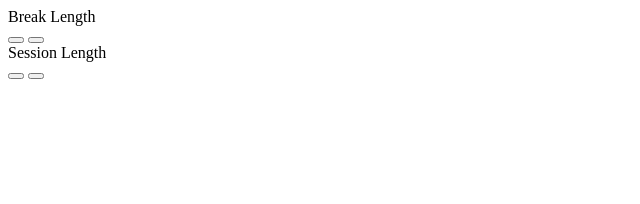
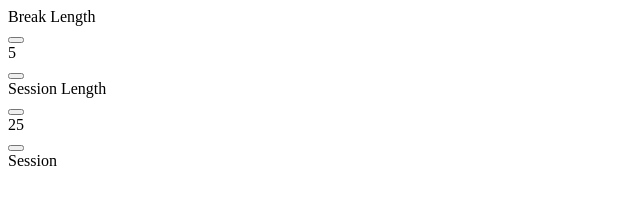
Before and after one commit to RossKeeley/freeCodeCamp, a plain HTML site: page javascript-projects/25+5-clock/index.html in a window 1280 px wide. Shown: the whole page, without its empty margins (0-640 px from the left). Drawn offline with Linux system fonts and the light colour scheme.

Commit message:
Added session/break length indicators and timer section with label

```diff
--- a/javascript-projects/25+5-clock/index.html
+++ b/javascript-projects/25+5-clock/index.html
@@ -9,13 +9,19 @@
       <div id="break-control">
         <div id="break-label">Break Length</div>
         <button id="break-decrement"></button>
+        <div id="break-length">5</div>
         <button id="break-increment"></button>
       </div>
 
       <div id="session-control">
         <div id="session-label">Session Length</div>
         <button id="session-decrement"></button>
+        <div id="session-length">25</div>
         <button id="session-increment"></button>
+      </div>
+
+      <div id="timer">
+        <div id="timer-label">Session</div>
       </div>
     </div>
   </body>
```
